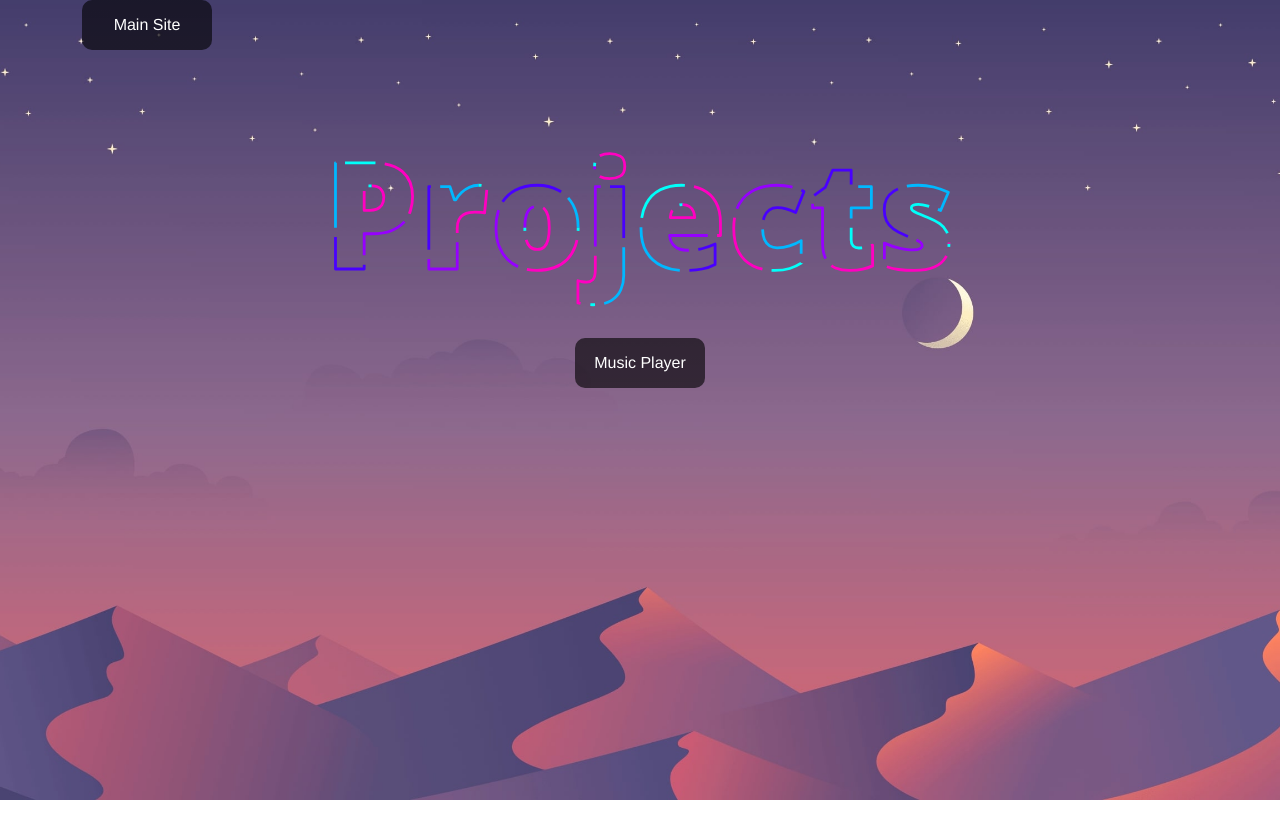
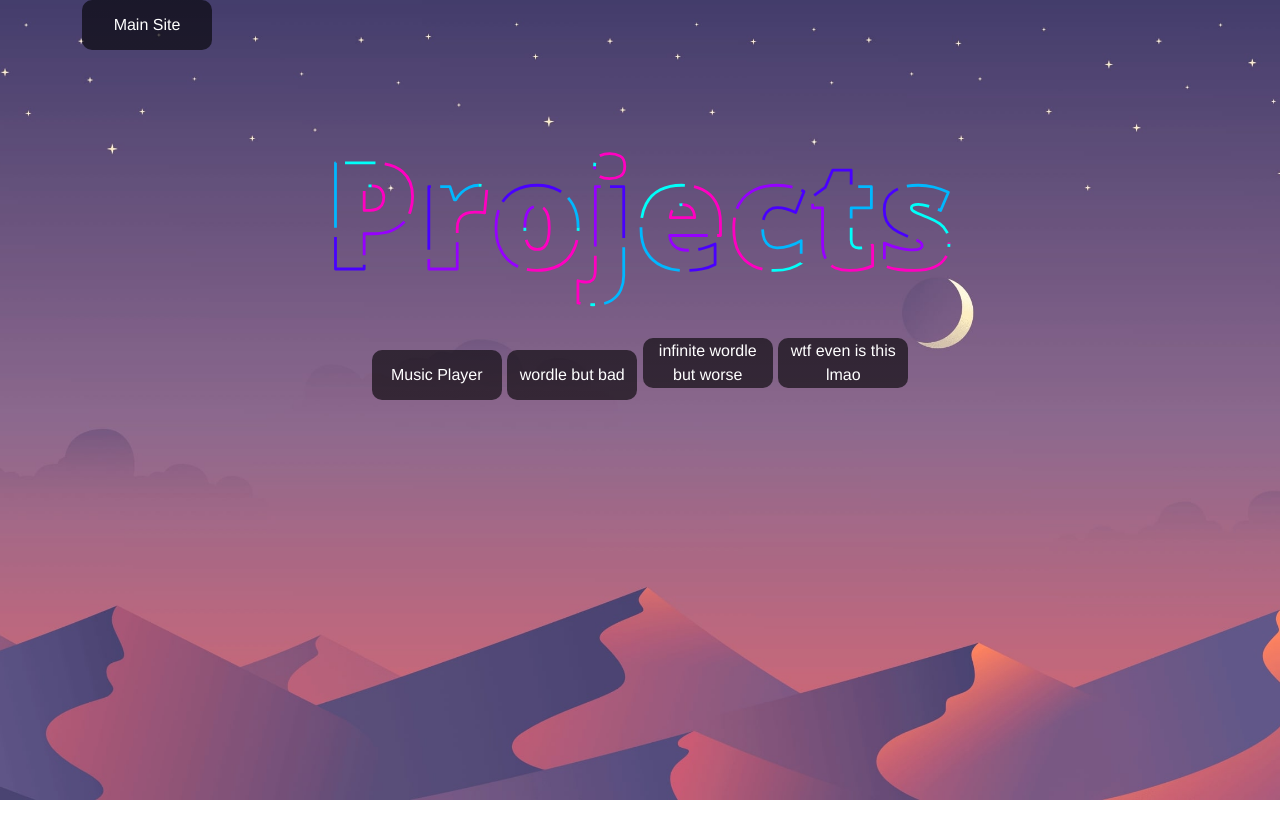
Before and after one commit to RTX3090-TI/RTX3090-TI.github.io, a plain HTML site: page projects.html in a window 1280 px wide. Drawn offline with nearby package versions, Linux system fonts and the light colour scheme.

Commit message:
Update projects.html

```diff
--- a/projects.html
+++ b/projects.html
@@ -37,6 +37,9 @@
                     <use class="text" xlink:href="#s-text"></use>
                 </svg>
         	<a href="https://RTX3090-TI.github.io/swag" target="_blank" rel="noopener"><button class="button">Music Player</button></a>
+		<a href="https://RTX3090-TI.github.io/turdle/turdle" target="_blank" rel="noopener"><button class="button">wordle but bad</button></a>
+		<a href="https://RTX3090-TI.github.io/turdle/turdle-infinite" target="_blank" rel="noopener"><button class="button">infinite wordle but worse</button></a>
+		<a href="https://RTX3090-TI.github.io/turdle/turdle-iwtd" target="_blank" rel="noopener"><button class="button">wtf even is this lmao</button></a>
             </div>
         </div>
 </body>
```
